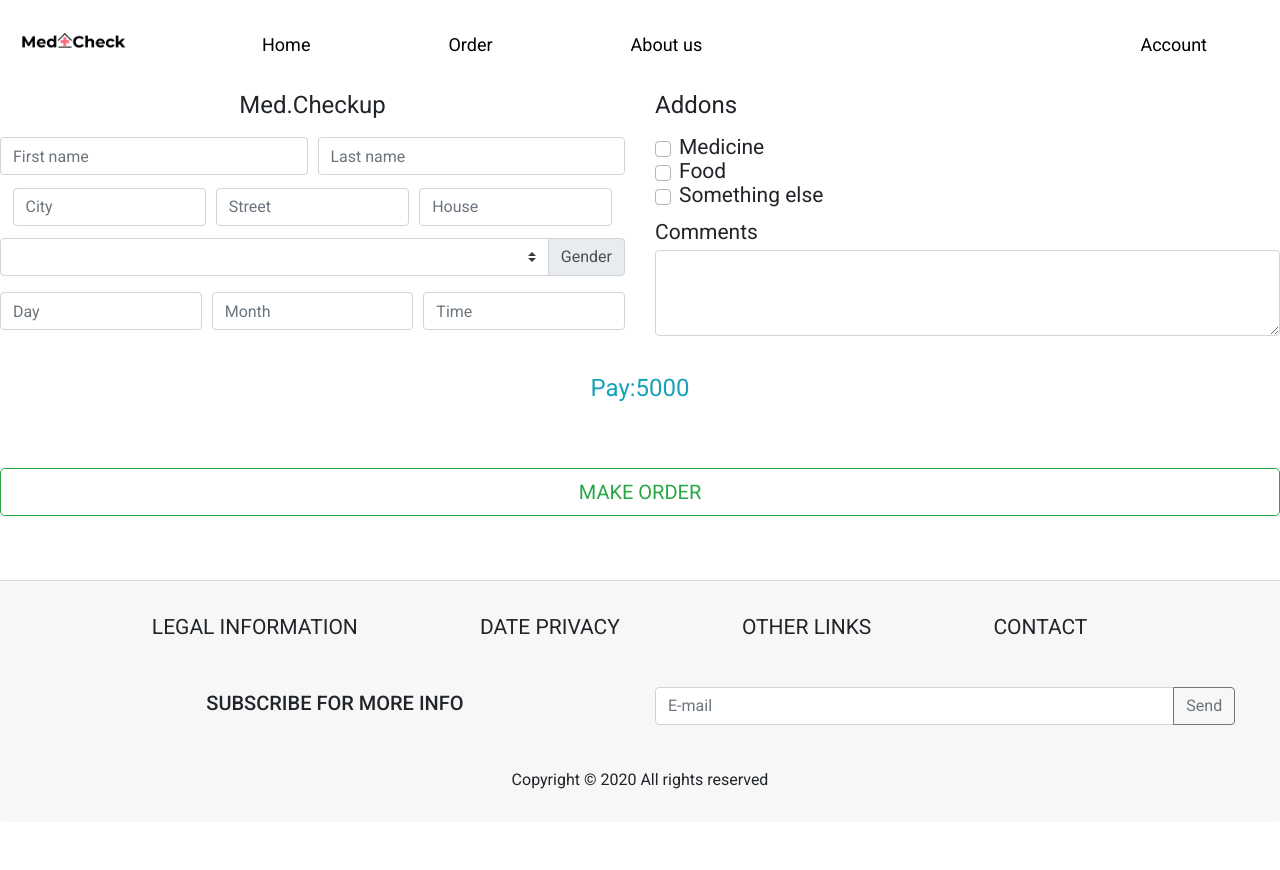
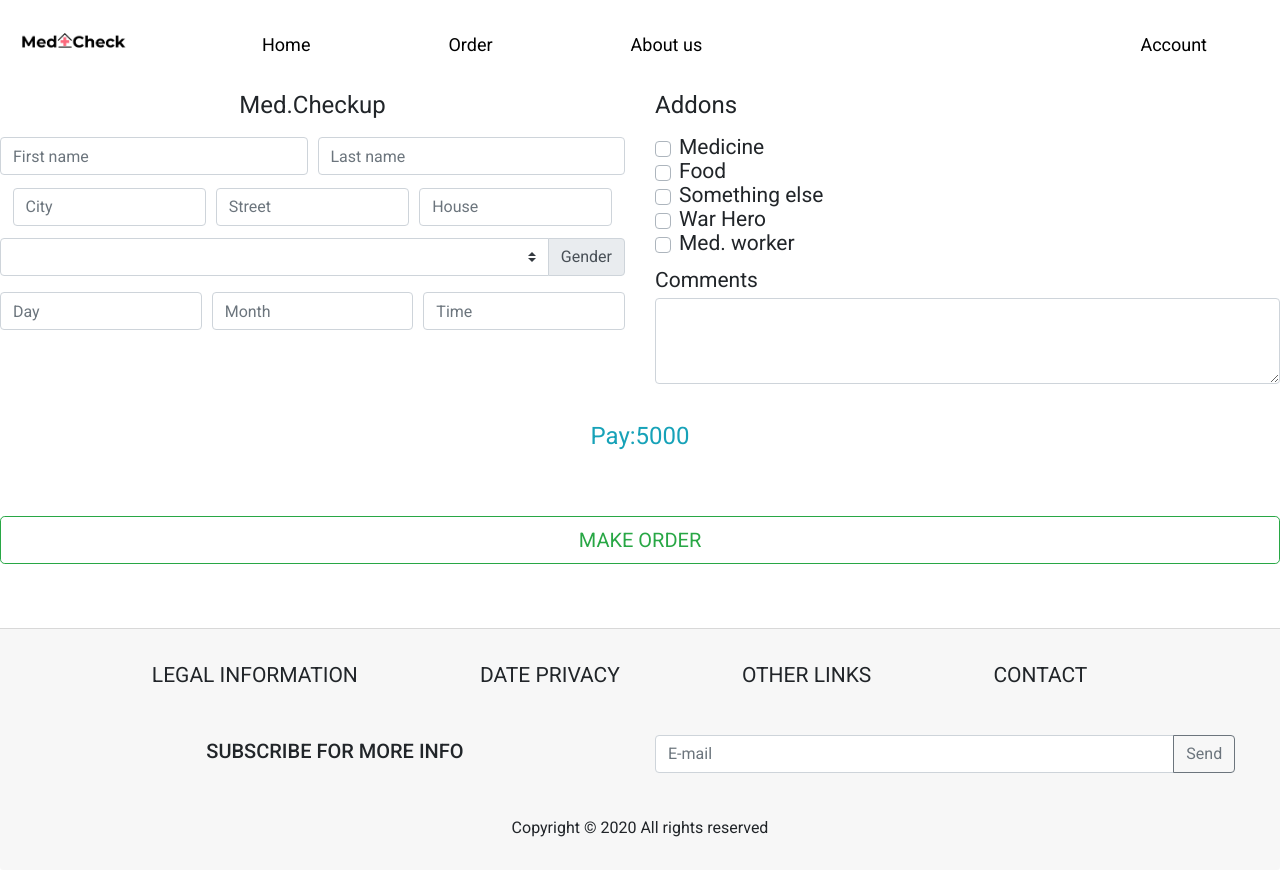
Before and after one commit to RomankinRoma/medCheck, an Angular app: page /order in a window 1280 px wide. Before the commit the page ends 822 px from the top, so only its background shows below. Built offline with nearby package versions, Linux system fonts and the light colour scheme.

Commit message:
custom pipe

```diff
--- a/src/app/app.module.ts
+++ b/src/app/app.module.ts
@@ -15,6 +15,7 @@ import {MatToolbarModule} from '@angular/material/toolbar';
 import {FormsModule} from '@angular/forms';
 import { LoginComponent } from './components/login/login.component';
 import {OrderPipe} from './pipes/OrderPipe';
+import {Discount} from './pipes/Discount';
 
 @NgModule({
   declarations: [
@@ -27,7 +28,8 @@ import {OrderPipe} from './pipes/OrderPipe';
     AccountComponent,
     AboutComponent,
     LoginComponent,
-    OrderPipe
+    OrderPipe,
+    Discount
   ],
     imports: [
         BrowserModule,
--- a/src/app/components/order/order.component.html
+++ b/src/app/components/order/order.component.html
@@ -64,12 +64,22 @@
       <input type="checkbox" [(ngModel)]="other" class="custom-control-input" id="customCheck3">
       <label class="custom-control-label" for="customCheck3">Something else</label>
     </div>
+    <div class="custom-control custom-checkbox">
+      <input type="checkbox" [(ngModel)]="warHero" class="custom-control-input" id="customCheck4">
+      <label class="custom-control-label" for="customCheck4">War Hero</label>
+    </div>
+    <div class="custom-control custom-checkbox">
+      <input type="checkbox" [(ngModel)]="doctor" class="custom-control-input" id="customCheck5">
+      <label class="custom-control-label" for="customCheck5">Med. worker</label>
+    </div>
     <div class="form-group">
       <label for="exampleFormControlTextarea1" class="exam">Comments</label>
       <textarea class="form-control" id="exampleFormControlTextarea1" rows="3"></textarea>
     </div>
+    <div class="form-group">
+    </div>
   </div>
 </div>
 <br>
-<h1 class="text-center text-info">Pay:{{ money |orderPipe:med:food:other }}</h1>
+<h1 class="text-center text-info">Pay:{{ money | orderPipe:med:food:other |discount:warHero:doctor }}</h1>
 <button type="button" (click)="setDate(day,month,time)" class="btn btn-outline-success btn-lg btn-block">MAKE ORDER</button>
--- a/src/app/components/order/order.component.ts
+++ b/src/app/components/order/order.component.ts
@@ -19,6 +19,8 @@ export class OrderComponent implements OnInit, OnChanges, DoCheck, AfterContentI
   AfterContentChecked, AfterViewInit, AfterViewChecked, OnDestroy {
 
   checked: boolean;
+  warHero:boolean;
+  doctor:boolean;
   med: boolean;
   food: boolean;
   other: boolean;
--- /dev/null
+++ b/src/app/pipes/Discount.ts
@@ -0,0 +1,15 @@
+import { Pipe, PipeTransform } from '@angular/core';
+@Pipe({name: 'discount'})
+
+export class Discount implements PipeTransform {
+  transform(money:number,hero:boolean,doctor:boolean): any {
+    if (hero === true){
+      money = money - (money / 100) * 40;
+    }
+    if (doctor === true){
+      money = money - (money / 100) * 10;
+    }
+    return money;
+  }
+
+}
```
